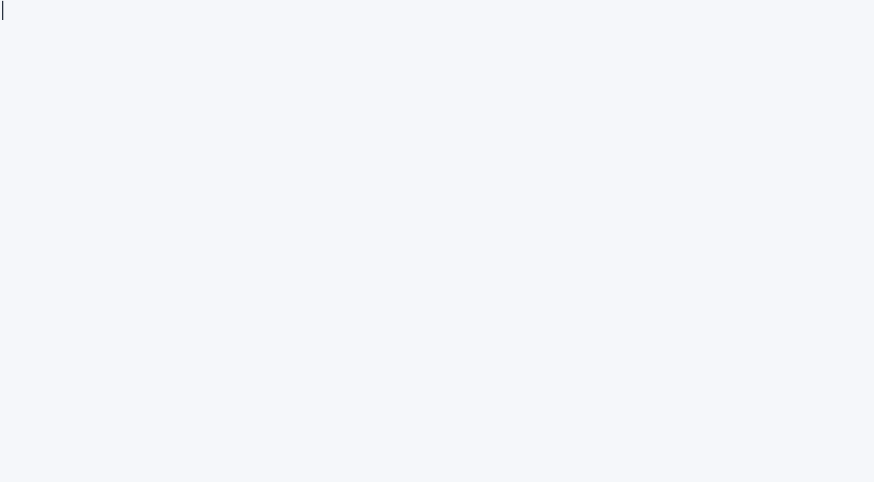
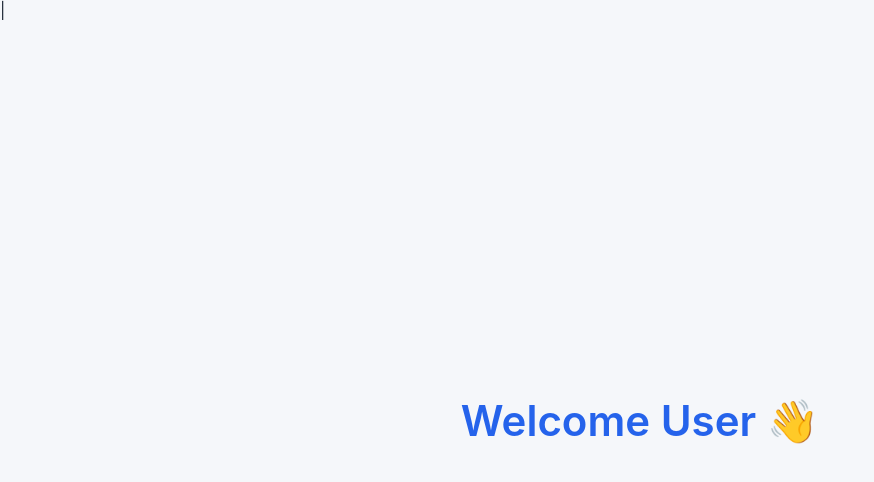
Before and after one commit to mahiboobmak/quickbill, an Angular app: page /Welcome in a window 1280 px wide. Before the commit this address led to /. Shown: the top 482 px of the page, without its empty margins (0-874 px from the left). Built offline with nearby package versions, Linux system fonts and the light colour scheme.

Commit message:
added welcom page

```diff
--- a/src/app/app.routes.ts
+++ b/src/app/app.routes.ts
@@ -1,9 +1,14 @@
 import { Routes } from '@angular/router';
 import { LoginComponent } from './pages/login/login';
+import { Welcome } from './pages/welcome/welcome';
 
 export const routes: Routes = [
     {
         path:'',
         component: LoginComponent
+    },
+    {
+        path:'Welcome',
+        component: Welcome
     }
 ];
--- a/src/app/pages/login/login.ts
+++ b/src/app/pages/login/login.ts
@@ -14,6 +14,7 @@ import { MatButtonModule } from '@angular/material/button';
 import { MatCheckboxModule } from '@angular/material/checkbox';
 import { MatIconModule } from '@angular/material/icon';
 import { AuthService } from '../../core/services/auth';
+import { Router } from '@angular/router';
 
 @Component({
   selector: 'app-login',
@@ -37,7 +38,8 @@ export class LoginComponent {
   title = "QuickBill";
   constructor(
     private fb: FormBuilder,
-    private authService: AuthService
+    private authService: AuthService,
+    private router: Router
   ) {
     this.loginForm = this.fb.group({
       email: ['', [Validators.required, Validators.email]],
@@ -58,11 +60,11 @@ export class LoginComponent {
         console.log(res);
 
         localStorage.setItem('token', res.token);
-        localStorage.setItem('fullName', res.fullName);
-        localStorage.setItem('role', res.role);
-        localStorage.setItem('tenantId', res.tenantId);
+localStorage.setItem('fullName', res.fullName);
+localStorage.setItem('role', res.role);
+localStorage.setItem('tenantId', res.tenantId);
 
-        alert('Login Successful MMM');
+this.router.navigate(['/welcome']);
       },
 
       error: (err) => {
@@ -76,4 +78,5 @@ export class LoginComponent {
     });
 
   }
+
 }
--- /dev/null
+++ b/src/app/pages/welcome/welcome.html
@@ -0,0 +1,3 @@
+<div class="welcome-page">
+    <h1>Welcome {{ fullName }} 👋</h1>
+</div>
--- /dev/null
+++ b/src/app/pages/welcome/welcome.scss
@@ -0,0 +1,12 @@
+.welcome-page {
+  display: flex;
+  justify-content: center;
+  align-items: center;
+  height: 100vh;
+
+  h1 {
+    font-size: 42px;
+    font-weight: 600;
+    color: #2563eb;
+  }
+}
--- /dev/null
+++ b/src/app/pages/welcome/welcome.ts
@@ -0,0 +1,12 @@
+import { Component } from '@angular/core';
+
+@Component({
+  selector: 'app-welcome',
+  imports: [],
+  templateUrl: './welcome.html',
+  styleUrl: './welcome.scss',
+})
+export class Welcome {
+
+  fullName = localStorage.getItem('fullName') || 'User';
+}
```
Also changed, not shown: 1 other file (tests, documents, lock files or other folders).
